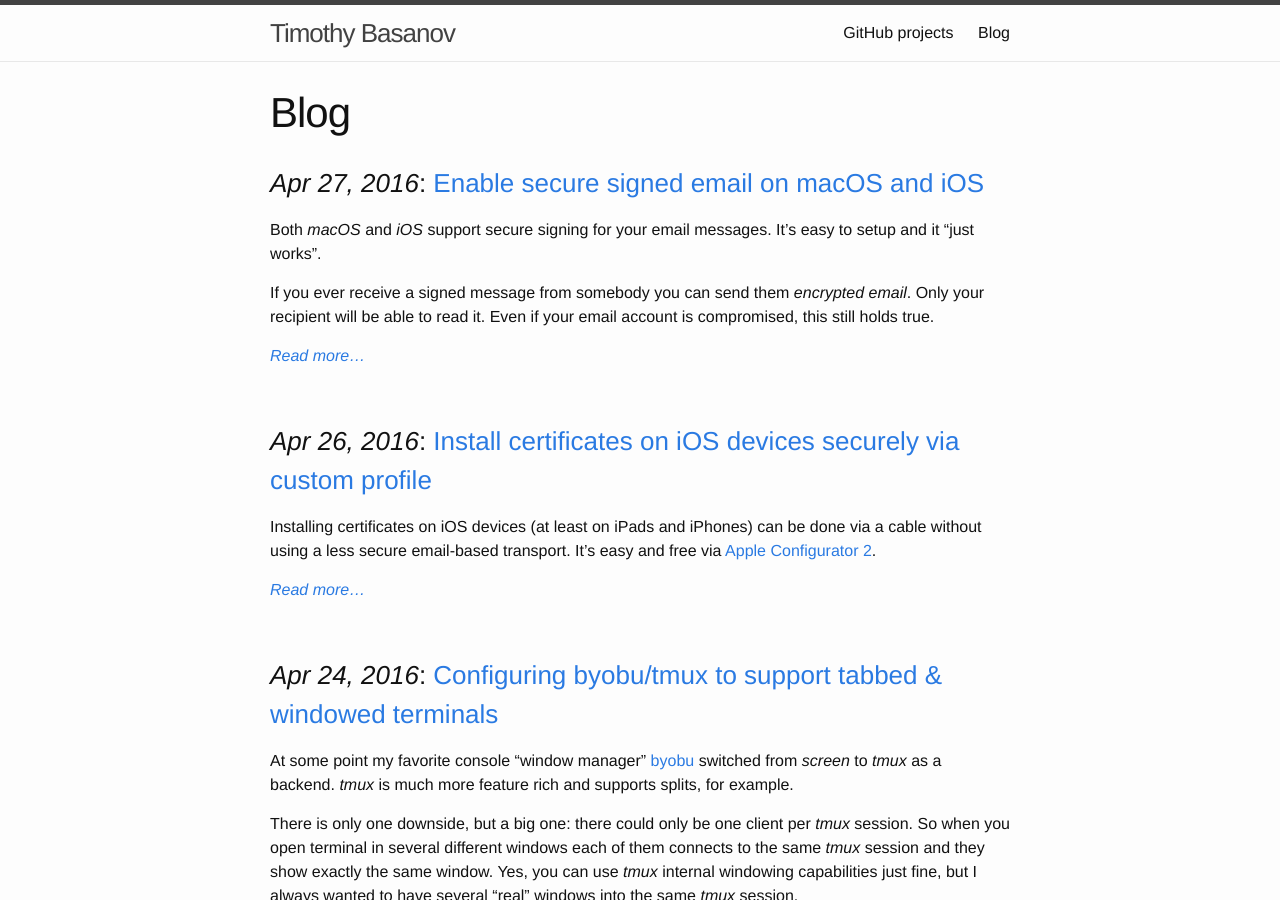
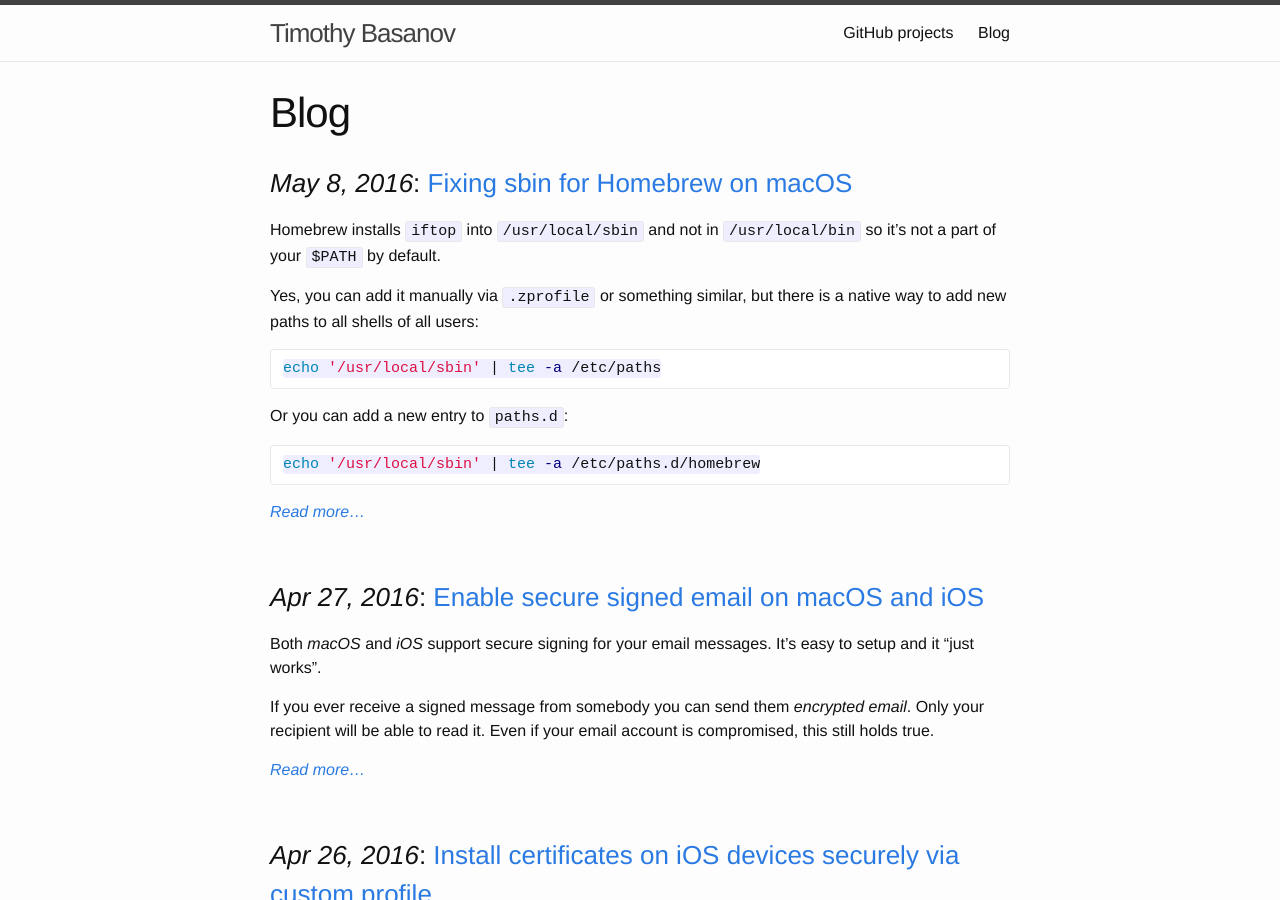
Before and after one commit to timothybasanov/timothybasanov.github.io, a Jekyll site: the page built from index.md, in a window 1280 px wide and 900 px high. Built offline with Jekyll 4.4.1, drawn with Linux system fonts in a browser that asks for light colours.

Commit message:
New post: adding homebrew sbin to path.

````diff
--- /dev/null
+++ b/_posts/2016-05-08-homebrew-sbin-mac-os.md
@@ -0,0 +1,17 @@
+---
+title:  "Fixing sbin for Homebrew on macOS"
+---
+
+Homebrew installs `iftop` into `/usr/local/sbin` and not in `/usr/local/bin` so it's not a part of your `$PATH` by default.
+
+Yes, you can add it manually via `.zprofile` or something similar, but there is a native way to add new paths to all shells of all users:
+
+```sh
+echo '/usr/local/sbin' | tee -a /etc/paths
+```
+
+Or you can add a new entry to `paths.d`:
+
+```sh
+echo '/usr/local/sbin' | tee -a /etc/paths.d/homebrew
+```
````
Also changed, not shown: _posts/2016-04-23-zsh-prompt-and-vcs_info.md (+1 -1 lines), 2 other files.
